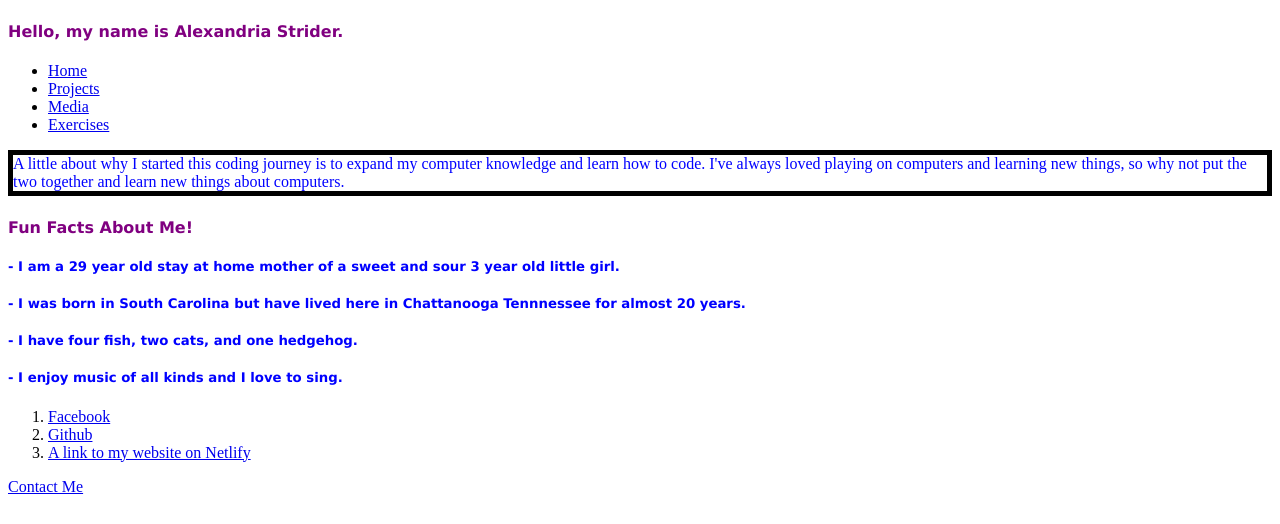
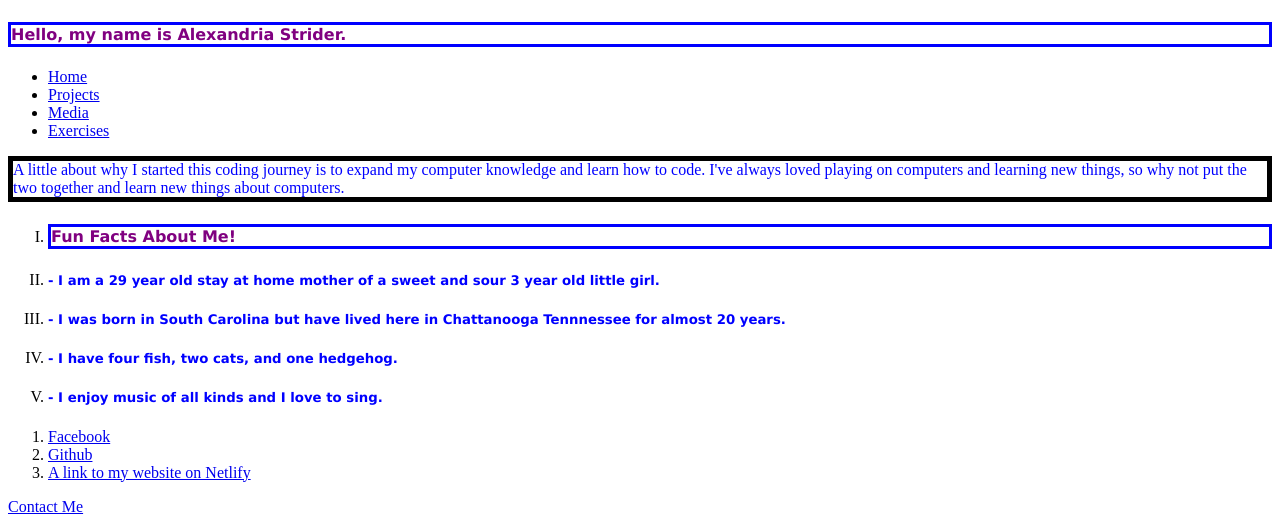
Before and after one commit to alexandriastrider/Hello, a plain HTML site: page index.html in a window 1280 px wide. Shown: the part 321-845 px from the top of the page. Drawn offline with Linux system fonts and the light colour scheme.

Commit message:
updating netlify

```diff
--- a/css/style.css
+++ b/css/style.css
@@ -9,6 +9,7 @@
   h4 {
     color: purple;
     font-family: verdana;
+    border: solid blue;
   }
   h5 {
     color: blue;
--- a/index.html
+++ b/index.html
@@ -31,12 +31,15 @@
 
 
   <p> A little about why I started this coding journey is to expand my computer knowledge and learn how to code. I've always loved playing on computers and learning new things, so why not put the two together and learn new things about computers.</p>
+<ol type="I">
+  <li><h4> Fun Facts About Me! </h4></li>
+  <li><h5>- I am a 29 year old stay at home mother of a sweet and sour 3 year old little girl. </h5></li>
+  <li><h5>- I was born in South Carolina but have lived here in Chattanooga Tennnessee for almost 20 years. </h5></li>
+  <li><h5>- I have four fish, two cats, and one hedgehog. </h5></li>
+  <li><h5>- I enjoy music of all kinds and I love to sing. </h5></li>
+</ol>
 
-  <h4> Fun Facts About Me! </h4>
-  <h5>- I am a 29 year old stay at home mother of a sweet and sour 3 year old little girl. </h5>
-  <h5>- I was born in South Carolina but have lived here in Chattanooga Tennnessee for almost 20 years. </h5>
-  <h5>- I have four fish, two cats, and one hedgehog. </h5>
-  <h5>- I enjoy music of all kinds and I love to sing. </h5>
+
 <ol>
   <li><a href="(https://www.facebook.com/alexandriastrider">Facebook</a></li>
   <li><a href="(http://www.github.com/alexandriastrider)">Github</a></li>
```
Also changed, not shown: 1 other file.
